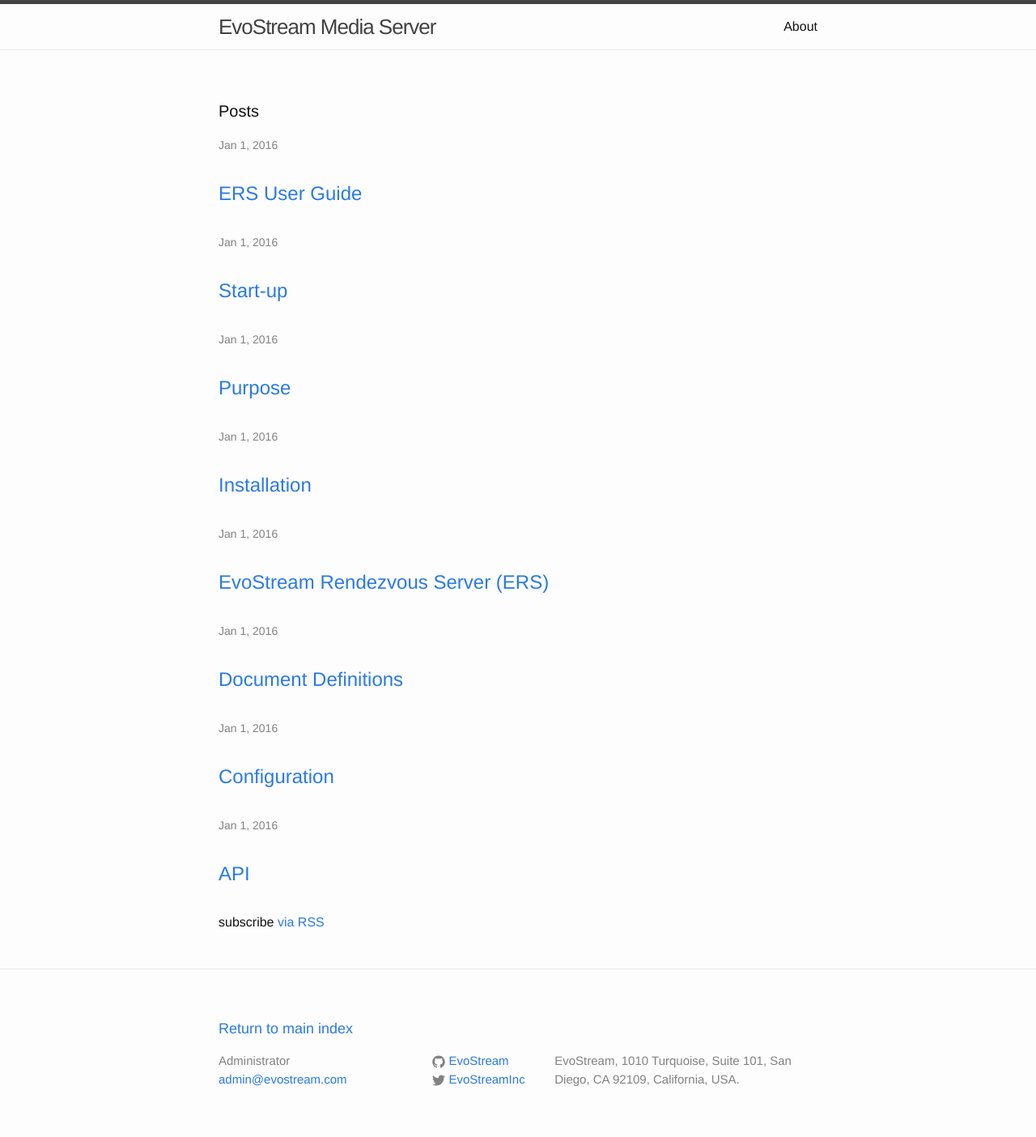
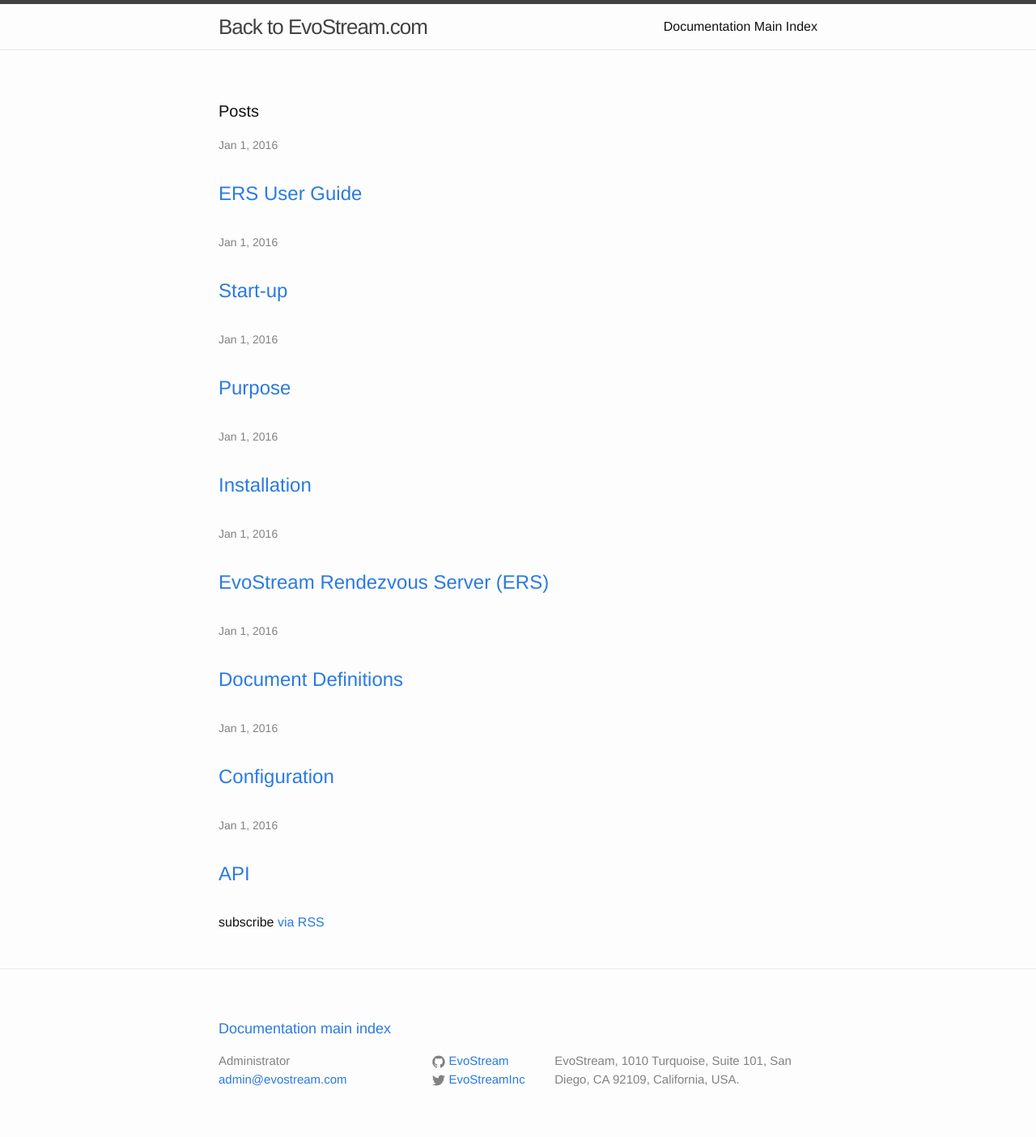
Before and after one commit to EvoStream/ers_user_guide, a Jekyll site: the page built from index.html, in a window 1280 px wide. Shown: the whole page at 81% size. Built offline with Jekyll 4.4.1, drawn with Linux system fonts in a browser that asks for light colours.

Commit message:
Replace about with redirect to doc main index

```diff
--- a/_config.yml
+++ b/_config.yml
@@ -7,14 +7,16 @@
 
 # Site settings
 title: EvoStream Media Server
-home: Return to main index
+index_title: Documentation main index
+home_title: Back to EvoStream.com
+home_url: "https://evostream.com"
 email_name: Administrator
 email: admin@evostream.com
 description: > # this means to ignore newlines until "baseurl:"
   EvoStream, 1010 Turquoise, Suite 101,
   San Diego, CA 92109, California, USA.
 baseurl: "/ers_user_guide" # the subpath of your site, e.g. /blog
-url: "http://evostream.github.io" # the base hostname & protocol for your site
+url: "http://docs.evostream.com" # the base hostname & protocol for your site
 #baseurl: "" # for local test only
 #url: "http://localhost:4000" # for local test only
 twitter_username: EvoStreamInc
@@ -22,3 +24,5 @@ github_username:  EvoStream
 
 # Build settings
 markdown: kramdown
+gems:
+  - jekyll-redirect-from
--- a/_includes/footer.html
+++ b/_includes/footer.html
@@ -2,7 +2,7 @@
 
   <div class="wrapper">
 
-    <h2 class="footer-heading"><a href="{{ site.url }}">{{ site.home }}</a></h2>
+    <h2 class="footer-heading"><a href="{{ site.url }}">{{ site.index_title }}</a></h2>
 
     <div class="footer-col-wrapper">
       <div class="footer-col footer-col-1">
--- a/_includes/header.html
+++ b/_includes/header.html
@@ -2,7 +2,7 @@
 
   <div class="wrapper">
 
-    <a class="site-title" href="{{ site.baseurl }}/">{{ site.title }}</a>
+    <a class="site-title" href="{{ site.home_url }}/">{{ site.home_title }}</a>
 
     <nav class="site-nav">
       <a href="#" class="menu-icon">
```
Also changed, not shown: about.md (deleted, +0 -11 lines), doc_index.md (added, +6 -0 lines).
